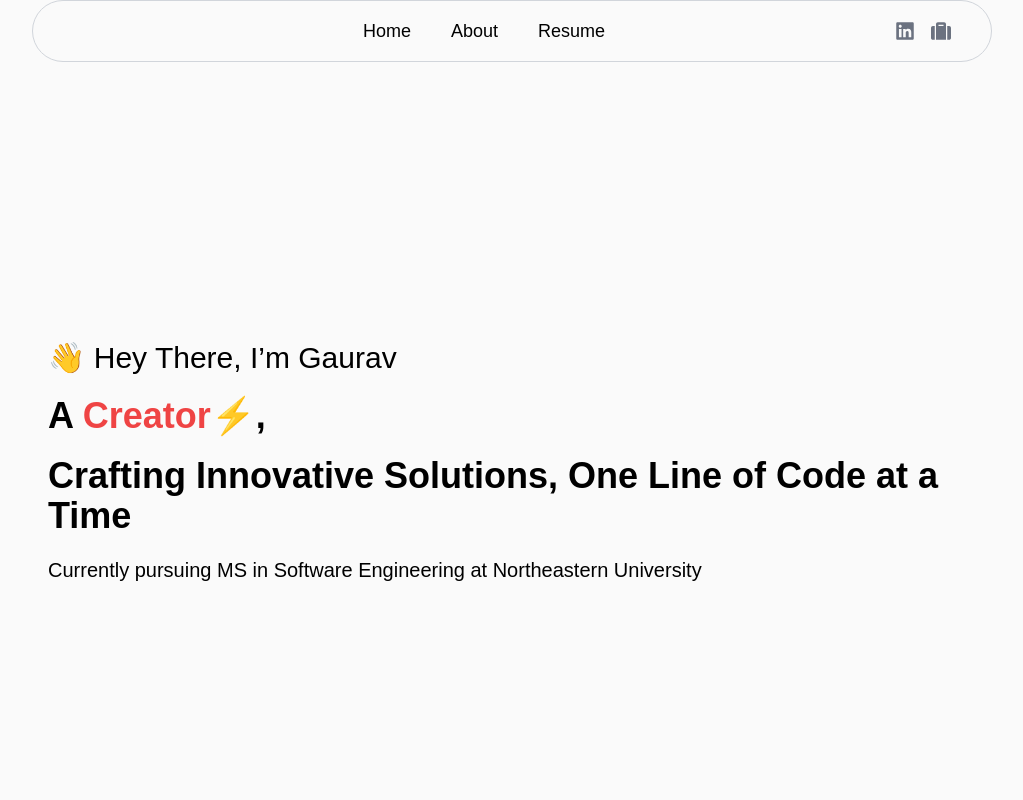
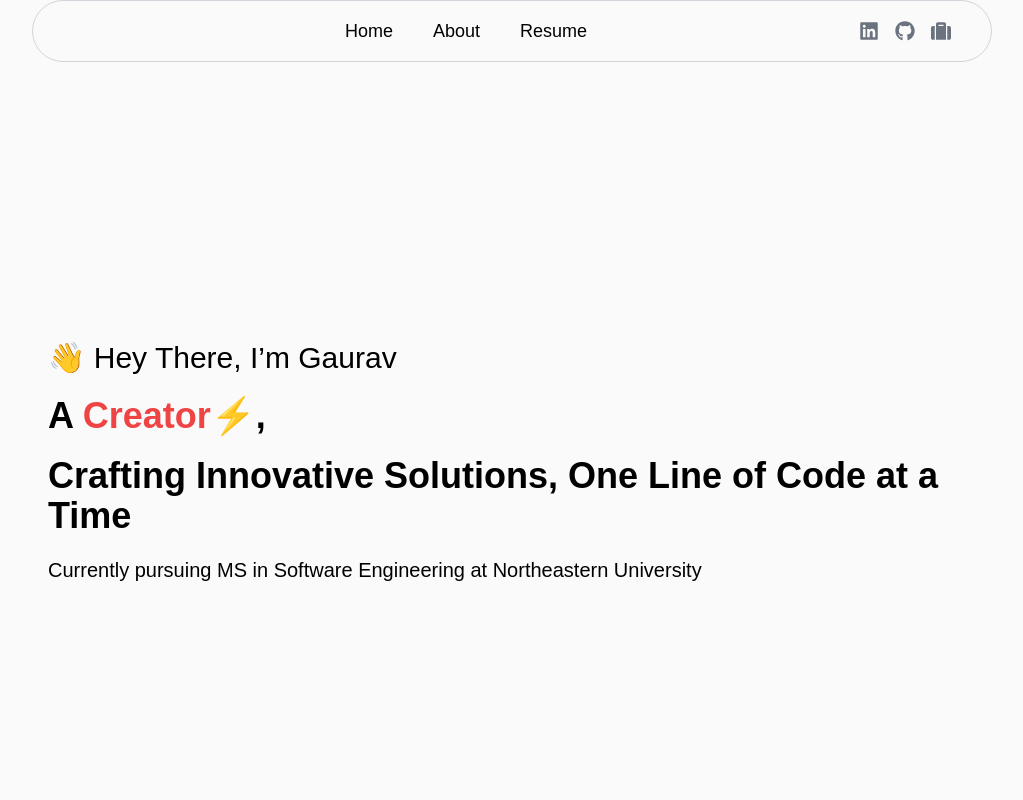
Before and after one commit to sinha-gaurav-7/gauravSinhaPortfolio, a Next.js app: page / in a window 1280 px wide. Shown: the top 800 px of the page, without its empty margins (128-1151 px from the left). Built offline with nearby package versions, Linux system fonts and the light colour scheme.

Commit message:
Github link added

```diff
--- a/src/components/Navbar/index.js
+++ b/src/components/Navbar/index.js
@@ -1,6 +1,12 @@
 import React, { useState } from "react";
 import Link from "next/link";
-import { FaLinkedin, FaSuitcase, FaBars, FaTimes } from "react-icons/fa";
+import {
+  FaLinkedin,
+  FaSuitcase,
+  FaGithub,
+  FaBars,
+  FaTimes,
+} from "react-icons/fa";
 
 const Navbar = () => {
   const [isOpen, setIsOpen] = useState(false);
@@ -23,7 +29,6 @@ const Navbar = () => {
             </button>
           </div>
 
-          {/* Links for larger screens, centered */}
           <div className="hidden sm:flex flex-1 justify-center">
             <ul className="flex space-x-10">
               <li>
@@ -53,7 +58,6 @@ const Navbar = () => {
             </ul>
           </div>
 
-          {/* Mobile menu, conditionally rendered */}
           {isOpen && (
             <ul className="sm:hidden absolute top-16 left-0 w-full bg-custom-color rounded-lg p-4 space-y-4">
               <li>
@@ -86,7 +90,6 @@ const Navbar = () => {
             </ul>
           )}
 
-          {/* LinkedIn and Resume icons, placed to the right on all screens */}
           <div className="flex justify-end space-x-4">
             <a
               href="https://www.linkedin.com/in/gaurav-sinha-89b57116a/"
@@ -95,6 +98,14 @@ const Navbar = () => {
               className="text-gray-500 hover:text-blue-600 transition duration-300"
             >
               <FaLinkedin size={20} />
+            </a>
+            <a
+              href="https://github.com/Cenagaurav77"
+              target="_blank"
+              rel="noopener noreferrer"
+              className="text-gray-500 hover:text-black transition duration-300"
+            >
+              <FaGithub size={20} />
             </a>
             <a
               href="/Gaurav-Sinha-resume.pdf"
```
